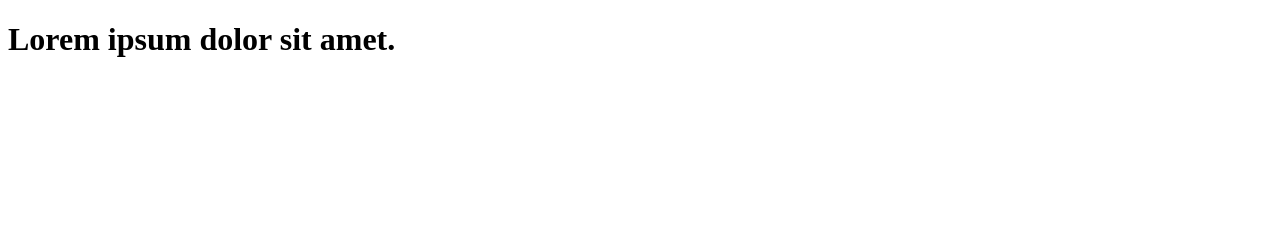
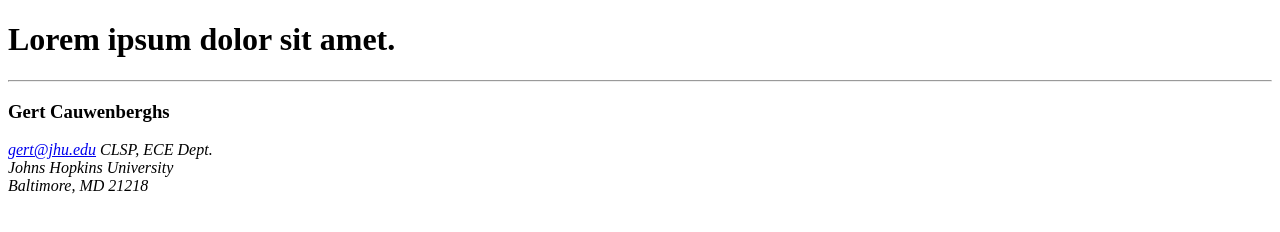
Before and after one commit to TizianoN/103-paper-scientifico, a plain HTML site: page index.html in a window 1280 px wide. Drawn offline with Linux system fonts and the light colour scheme.

Commit message:
add address

```diff
--- a/index.html
+++ b/index.html
@@ -6,8 +6,18 @@
   <title>Paper scientifico</title>
 </head>
 <body>
+  <!-- Intestazione del sito -->
   <header>
     <h1>Lorem ipsum dolor sit amet.</h1>
+    <hr />
+    <h3>Gert Cauwenberghs</h3>
+    <address>
+      <a href="mailto:gert@jhu.edu">gert@jhu.edu</a> CLSP, ECE Dept. <br />
+      Johns Hopkins University <br />
+      Baltimore, MD 21218
+    </address>
   </header>
+
+
 </body>
 </html>
```
